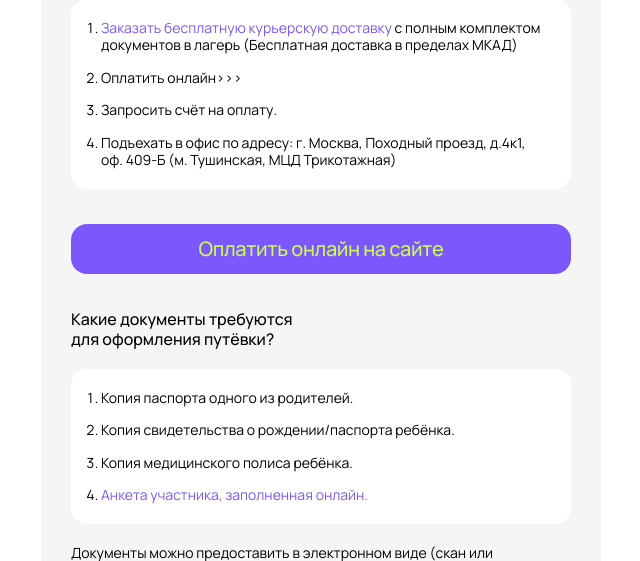
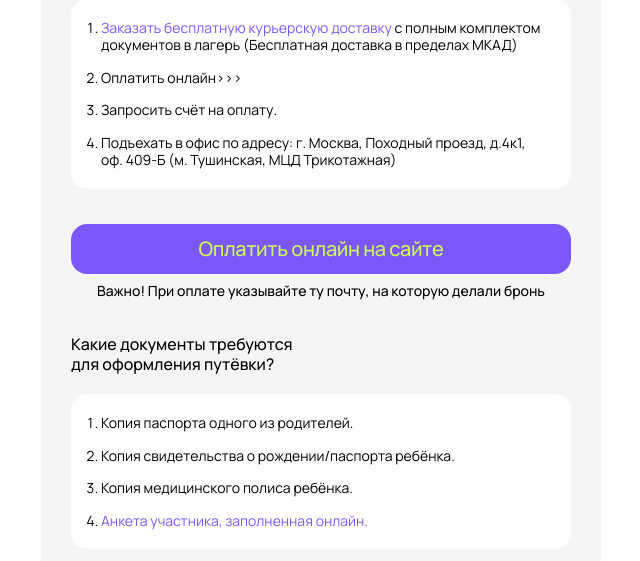
Before and after one commit to allldo/liderlife_backend, a Django app: template app/items/templates/email_reserve.html in a window 1280 px wide. Shown: the part 942-1503 px from the top of the page, without its empty margins (319-959 px from the left). Run offline with Django 3.2, Linux system fonts and the light colour scheme; the template is opened without the code that fills it, so the values that code supplies are empty; parts of the project's set-up code (start-up, migrations or seed data) failed here and were passed over.

Commit message:
Update email reserve template

```diff
--- a/app/items/templates/email_reserve.html
+++ b/app/items/templates/email_reserve.html
@@ -150,6 +150,9 @@
 			<center class="subject-title__block_purple-btn" style="background: #7C57FC; padding: 15px 0px; border: none; border-radius: 16px;">
 				<h3 style="font-style: normal; font-weight: 500; font-size: 20px; text-align: center; letter-spacing: -0.02em; color: #ccfa56; text-decoration: none;">Оплатить онлайн на сайте</h3>
 			</center>
+			<center style="color: #000; margin-top: 8px; font-size: 14px; font-style: normal; font-weight: 500; line-height: 125%;">
+				Важно! При оплате указывайте ту почту, на которую делали бронь
+			</center>
 		</a>
 		<div class="item-block_default" style="padding: 0px 30px 0px; margin: 0px 0px 0px;">
 			<h3 class="mb-item" style="color: #000; font-size: 16px; font-style: normal; font-weight: 500; line-height: 125%; margin: 0 0 20px;">
```
